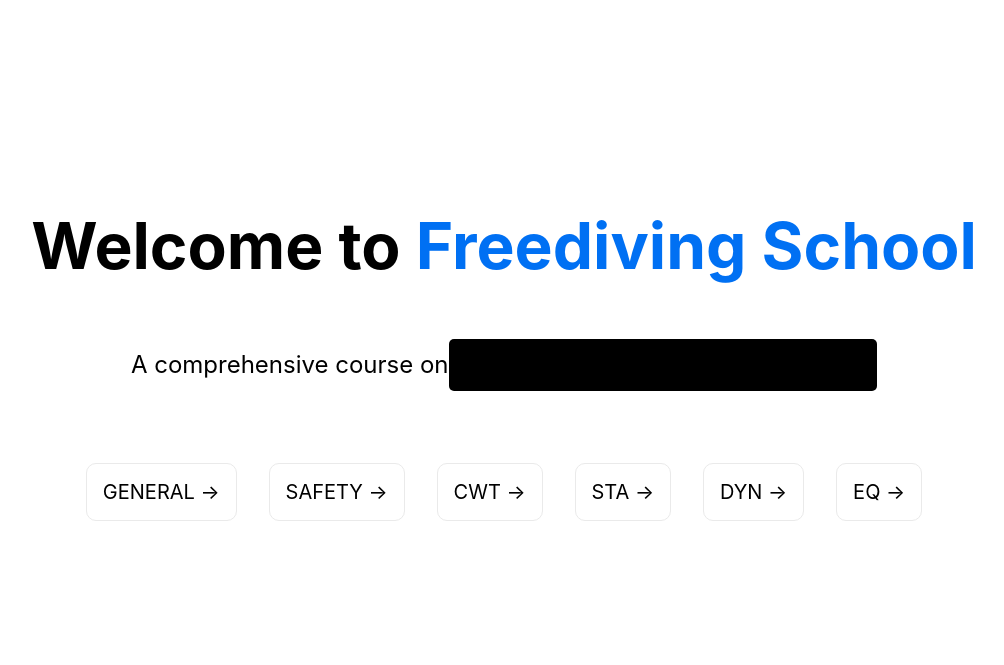
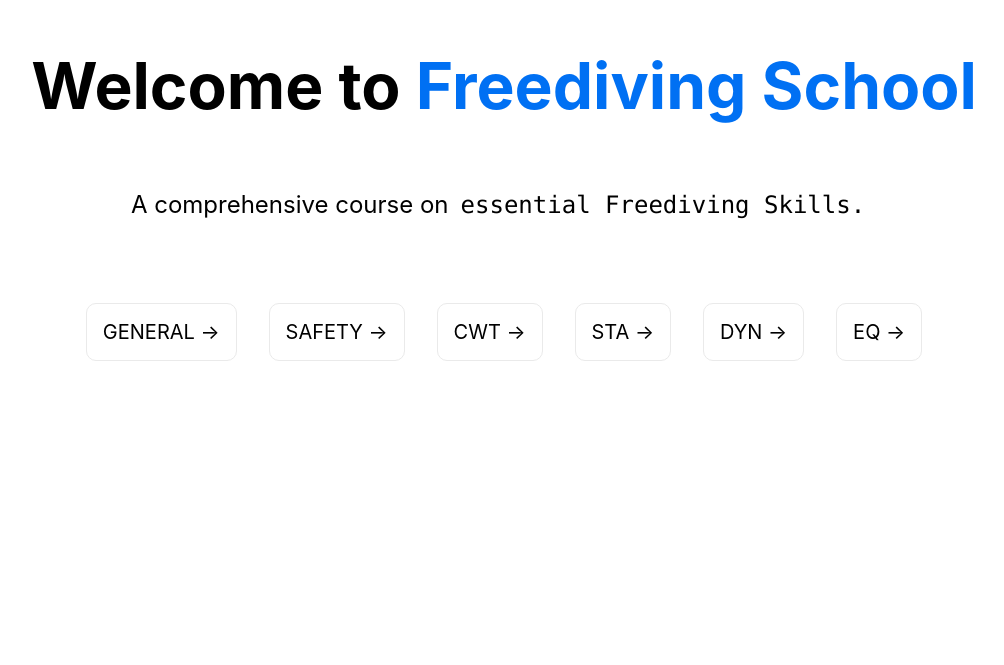
Before and after one commit to rangapin/vercel_free_ni, a Next.js app: page / in a window 1280 px wide. Shown: the part 135-800 px from the top of the page, without its empty margins (136-1140 px from the left). Built offline with nearby package versions, Linux system fonts and the light colour scheme.

Commit message:
small fixes

```diff
--- a/styles/Home.module.css
+++ b/styles/Home.module.css
@@ -5,7 +5,7 @@
 .main {
   width: 100%;
   min-height: 100vh;
-  padding: 20rem 0;
+  padding: 10rem 0;
   font-size: 20px;
   display: block;
 }
@@ -59,7 +59,6 @@
 }
 
 .code {
-  background: black;
   border-radius: 5px;
   padding: 0.75rem;
   font-size: 1.5rem;
```
